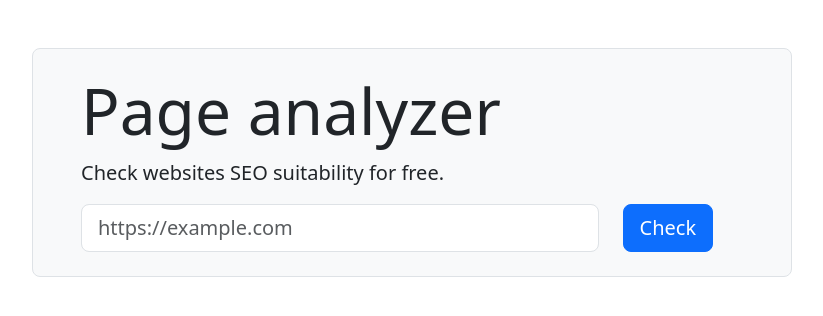
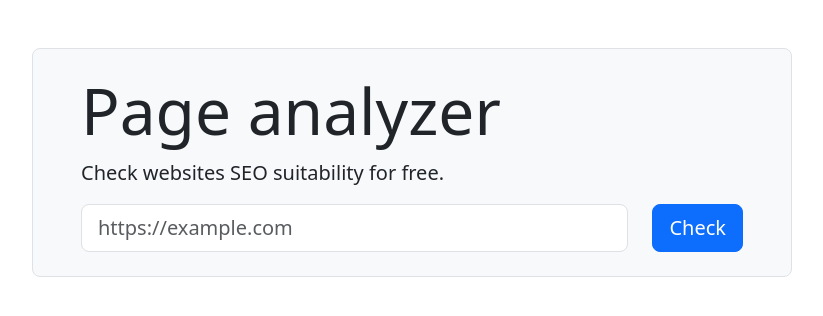
Before and after one commit to Pavel-Kr/page-analyzer, a Flask app: page / in a window 1280 px wide. Shown: the part 56-372 px from the top of the page, without its empty margins (228-1051 px from the left). Run offline with Flask 3, Linux system fonts and the light colour scheme.

Commit message:
Changed form markup to flex

```diff
--- a/page_analyzer/templates/index.html
+++ b/page_analyzer/templates/index.html
@@ -22,17 +22,17 @@
     <main class="mt-5">
         <div class="container text-center">
             <div class="row justify-content-center">
-                <div class="col-8 border bg-light rounded-3 ps-md-5 ps-4 py-4">
+                <div class="col-8 border bg-light rounded-3 px-md-5 p-4">
                     <div class="text-start">
                         <h1 class="display-3">Page analyzer</h1>
                         <p class="lead">Check websites SEO suitability for free.</p>
                     </div>
-                    <form class="row">
-                        <div class="col-md-9">
+                    <form class="d-flex flex-column flex-md-row">
+                        <div class="flex-grow-1 me-md-4">
                             <label for="text" class="visually-hidden">URL to check</label>
                             <input type="search" name="text" placeholder="https://example.com" class="form-control form-control-lg">
                         </div>
-                        <div class="col-md-1 mt-2 mt-md-0">
+                        <div class="mt-2 mt-md-0">
                             <input type="submit" value="Check" class="btn btn-primary btn-lg">
                         </div>
                     </form>
```
